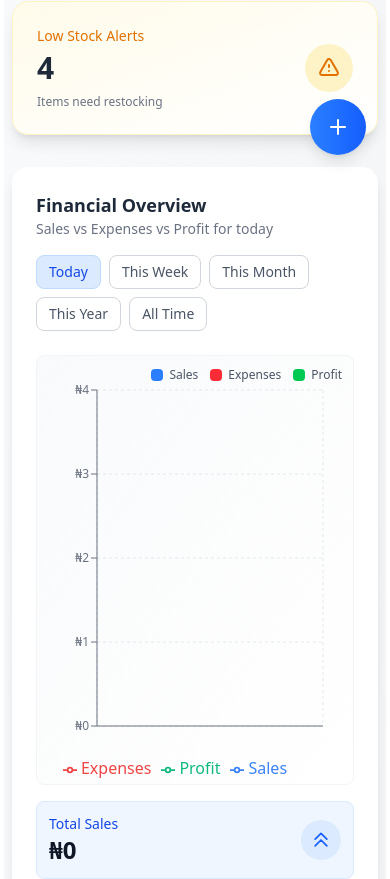
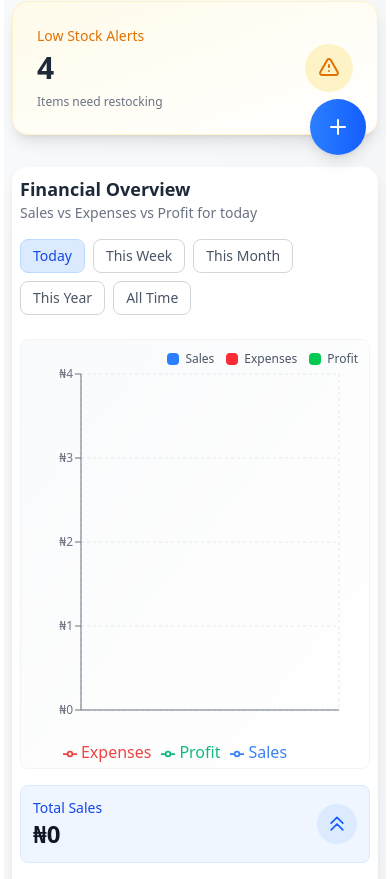
Before and after one commit to mac-101/SmartBiz-Os, a React (Vite) app: page /settings in a window 390 px wide. Shown: the part 665-1544 px from the top of the page. Built offline with nearby package versions, Linux system fonts and the light colour scheme.

Commit message:
did toml

```diff
--- a/src/pages/dashboard.jsx
+++ b/src/pages/dashboard.jsx
@@ -275,7 +275,7 @@ export default function Dashboard() {
 			{/* Middle Section */}
 			<div className="grid grid-cols-1 lg:grid-cols-3 gap-8">
 				{/* Chart Placeholder with Time Filter */}
-				<div className="lg:col-span-2 bg-white rounded-2xl shadow-lg p-6">
+				<div className="lg:col-span-2 bg-white rounded-2xl shadow-lg p-2 md:p-6">
 					<div className="flex flex-col sm:flex-row justify-between items-start sm:items-center gap-4 mb-6">
 						<div>
 							<h3 className="text-lg font-semibold text-gray-800">Financial Overview</h3>
```
Also changed, not shown: 1 other file (tests, documents, lock files or other folders).
